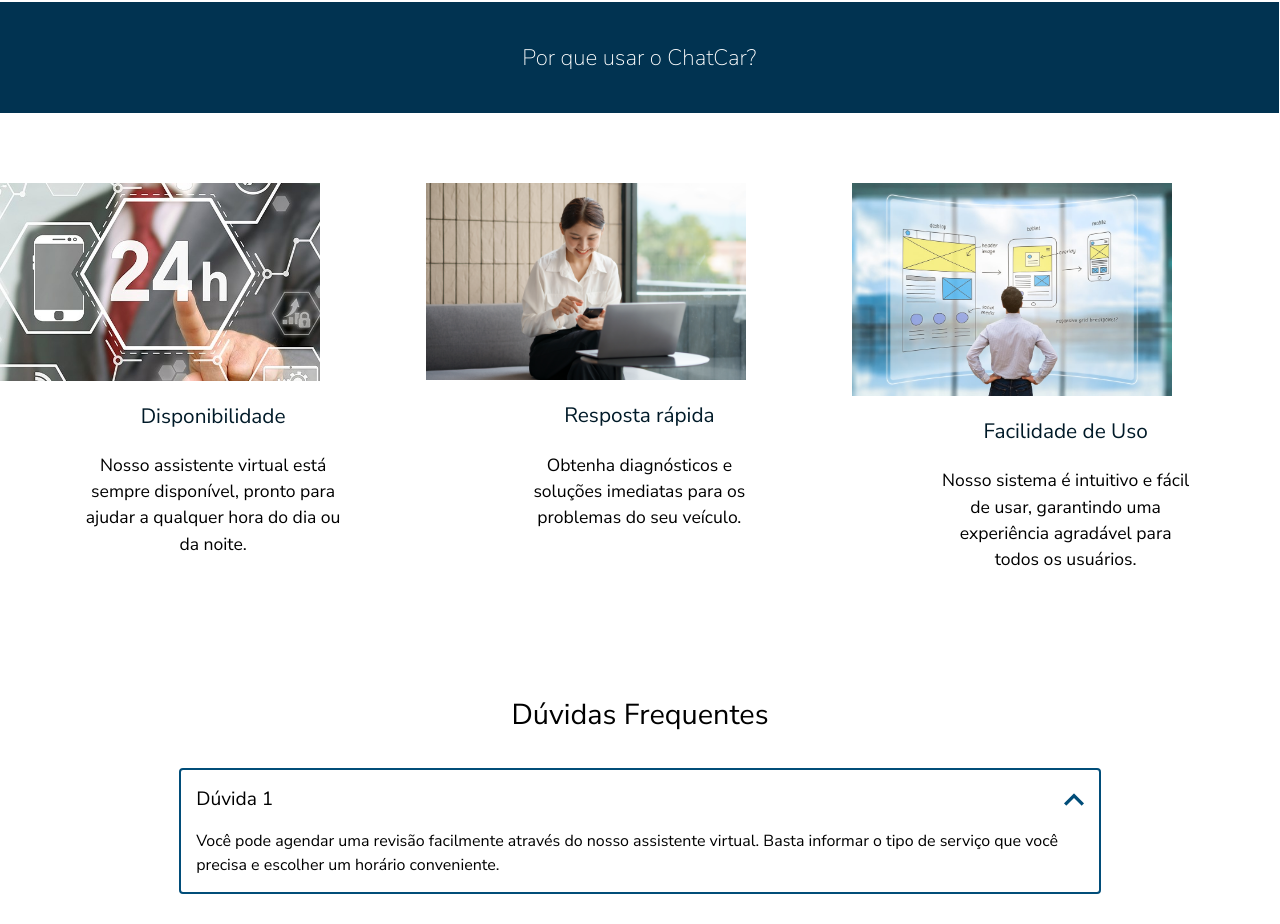
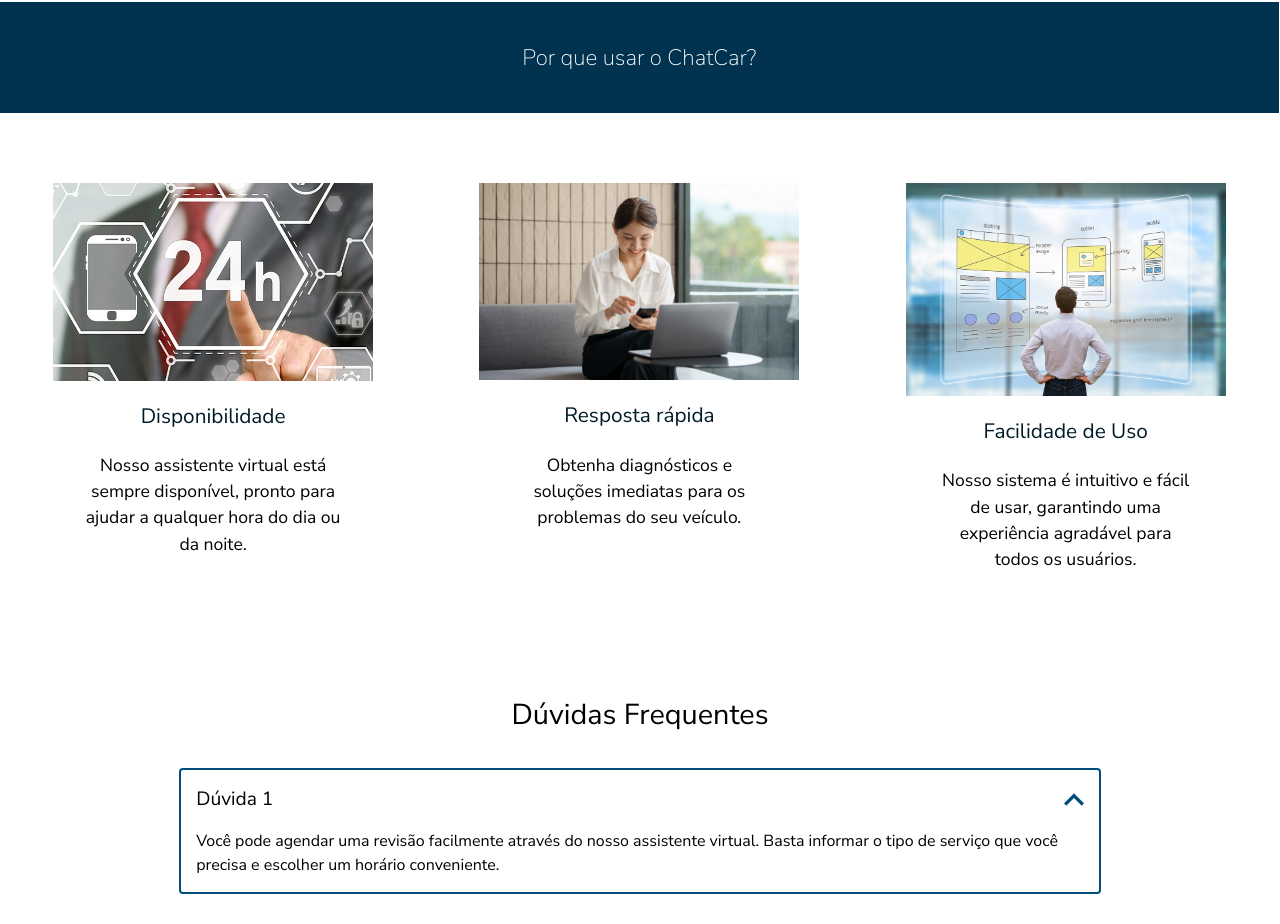
Before and after one commit to Laura-Cintra/Challenge-Next, a Next.js app: page / in a window 1280 px wide. Shown: the part 1725-2649 px from the top of the page. Built offline with nearby package versions, Linux system fonts and the light colour scheme.

Commit message:
Ajustes página editar e cadastro

```diff
--- a/src/app/carro/edit-carro/[id]/page.tsx
+++ b/src/app/carro/edit-carro/[id]/page.tsx
@@ -87,7 +87,9 @@ export default function EditaCarro({ params }: { params: { id: number } }) {
                         name="placa"
                         id="idplaca"
                         value={carro.placa}
+                        maxLength={7}
                         onChange={handleChange}
+                        required
                     />
 
                     <label htmlFor="idmodelo">Modelo</label>
@@ -97,6 +99,7 @@ export default function EditaCarro({ params }: { params: { id: number } }) {
                         id="idmodelo"
                         value={carro.modelo}
                         onChange={handleChange}
+                        required
                     />
 
                     <label htmlFor="idmarca">Marca</label>
@@ -106,6 +109,7 @@ export default function EditaCarro({ params }: { params: { id: number } }) {
                         id="idmarca"
                         value={carro.marca}
                         onChange={handleChange}
+                        required
                     />
                     <FormButton type="submit" value="Editar Carro" />
                 </FormFieldset>
--- a/src/app/sobre-nos/page.tsx
+++ b/src/app/sobre-nos/page.tsx
@@ -24,7 +24,7 @@ export default function SobreNos() {
       <a
         target="_blank"
         rel="noopener noreferrer"
-        href="https://github.com/Laura-Cintra/Challenge-React"
+        href="https://github.com/Laura-Cintra/challenge-next"
       >
         <h3>Repositório Github</h3>
       </a>
--- a/src/components/CadastroForm.tsx
+++ b/src/components/CadastroForm.tsx
@@ -34,7 +34,7 @@ export default function CadastroForm() {
             return;
         }
 
-        const { confirmasenha, ...dadosRequisicao } = cliente; // removendo o confirmasenha para requisição
+        const {...dadosRequisicao } = cliente;
 
         const cabecalho = {
             method: "POST",
@@ -87,7 +87,7 @@ export default function CadastroForm() {
                     value={cliente.cpf}
                     onChange={handleChange}
                     maxLength={11}
-
+                    required
                 />
 
                 <label htmlFor="idemail">E-mail</label>
@@ -98,6 +98,7 @@ export default function CadastroForm() {
                     placeholder="Digite seu email"
                     value={cliente.email}
                     onChange={handleChange}
+                    required
                 />
 
                 <label htmlFor="idsenha">Senha</label>
@@ -108,8 +109,8 @@ export default function CadastroForm() {
                     placeholder="Digite sua senha"
                     value={cliente.senha}
                     onChange={handleChange}
-
                     maxLength={12}
+                    required
                 />
 
                 <label htmlFor="idconfirmasenha">Confirmar Senha</label>
@@ -121,6 +122,7 @@ export default function CadastroForm() {
                     maxLength={12}
                     value={cliente.confirmasenha}
                     onChange={handleChange}
+                    required
 
                 />
 
--- a/src/components/Home/MotivosUso.tsx
+++ b/src/components/Home/MotivosUso.tsx
@@ -13,17 +13,17 @@ export default function MotivosUso() {
                 <h2>Por que usar o ChatCar?</h2>
             </section>
             <section className="conteudo_motivo1">
-                <Image src={disponibilidade} alt="imagem exemplo" />
+                <Image className='flex ml-auto mr-auto' src={disponibilidade} alt="imagem exemplo" />
                 <h3>Disponibilidade</h3>
                 <p>Nosso assistente virtual está sempre disponível, pronto para ajudar a qualquer hora do dia ou da noite.</p>
             </section>
             <section className="conteudo_motivo2">
-                <Image src={resposta} alt="imagem exemplo 2" />
+                <Image className='flex ml-auto mr-auto' src={resposta} alt="imagem exemplo 2" />
                 <h3>Resposta rápida</h3>
                 <p>Obtenha diagnósticos e soluções imediatas para os problemas do seu veículo.</p>
             </section>
             <section className="conteudo_motivo3">
-                <Image src={facilidade} alt="imagem exemplo 3" />
+                <Image className='flex ml-auto mr-auto' src={facilidade} alt="imagem exemplo 3" />
                 <h3>Facilidade de Uso</h3>
                 <p>Nosso sistema é intuitivo e fácil de usar, garantindo uma experiência agradável para todos os usuários.</p>
             </section>
--- a/src/components/Participante.tsx
+++ b/src/components/Participante.tsx
@@ -12,7 +12,7 @@ export default function Participantes({ foto, nome, rm, funcao, githubUrl}: Part
         <h4>RM - {rm}</h4>
         <p>{funcao}</p>
         <a target="_blank" rel="noopener noreferrer" href={githubUrl}>
-          <Image src={logoGithub} alt="Logo do GitHub"/>
+          <Image src={logoGithub} alt="Logo do GitHub" className='flex ml-auto mr-auto'/>
         </a>
       </section>
 );
--- a/src/styled.ts
+++ b/src/styled.ts
@@ -712,9 +712,10 @@ export const Motivo = styled.main`
     grid-area: titulo_motivo;
     color: white;
     display: flex;
-    align-items: start;
+    align-items: center;
     font-size: 1rem;
 }
+
 .conteudo_motivo1>img,
 .conteudo_motivo2>img,
 .conteudo_motivo3>img {
@@ -796,12 +797,15 @@ export const SobreNosStyle = styled.div`
     }
 
     .logo-figma {
-        max-width: 70px;
+        max-width: 100px;
         padding: 20px;
+        display: flex;
+        margin: 0 auto;
     }
 
     a {
         color: #014D79;
+        font-size: 1.2em;
     }
 
     section {
@@ -915,7 +919,7 @@ export const ChatBotStyle = styled.div`
 input {
     background-color: #013351;
     color: white;
-    padding: 15px;
+    padding: 30px;
     height: 40px;
     width: 90%;
     font-size: 1.1em;
```
